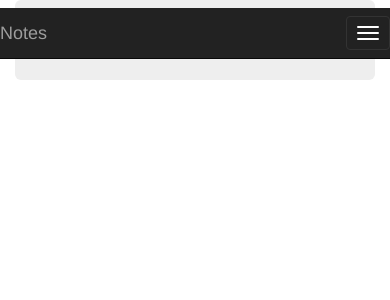
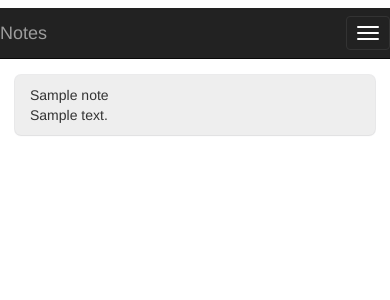
Before and after one commit to biletboh/bohdan_biletsky_test_pj, a Django app: page / in a window 390 px wide. Shown: the top 300 px of the page. Run offline with Django 3.2, Linux system fonts and the light colour scheme; tables that the repository leaves empty hold one stand-in row (values such as "Sample post"); some libraries are stand-ins or nearby versions.

Commit message:
added bootstrap templates

```diff
--- /dev/null
+++ b/test_pj/notes/static/notes/css/custom.css
@@ -0,0 +1,12 @@
+.navbar {
+  margin-bottom: 20px;
+}
+.box {
+  background: #EEEEEE;
+  border-radius: 4px;
+  box-shadow: 0 1px 2px rgba(0, 0, 0, 0.05), 0 0 0 1px rgba(63, 63, 68, 0.1);
+  padding-top: 10px;
+  padding-bottom: 10px;
+  margin-top: 75px;
+  margin-bottom: 15px;
+}
--- a/test_pj/notes/templates/notes/base.html
+++ b/test_pj/notes/templates/notes/base.html
@@ -22,7 +22,7 @@
 <script src="https://ajax.googleapis.com/ajax/libs/jquery/1.8.3/jquery.min.js"></script>
 
 <!-- Custom styles -->
-<link href="{% static 'blog/css/custom.css' %}" rel="stylesheet"/>
+<link href="{% static 'notes/css/custom.css' %}" rel="stylesheet"/>
 
 <!-- Font Awesome -->
 <script src="https://use.fontawesome.com/dba3bfc23e.js"></script>
--- a/test_pj/notes/templates/notes/notes_list.html
+++ b/test_pj/notes/templates/notes/notes_list.html
@@ -2,8 +2,19 @@
 
 {%block content%}
 <div class="container">
-  <div class="jumbotron">
-    hello
+  <div class="box jumbotron">
+    {%for note in object_list%}
+    <div class="row">
+      <div class="col-md-12">
+        {{note.name}}
+      </div>
+    </div>
+    <div class="row">
+      <div class="col-md-12">
+        {{note.body}}
+      </div>
+    </div>
+    {%endfor%}
   </div>
 </div>
 
```
